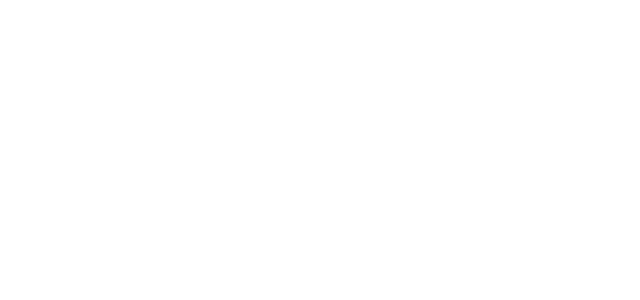
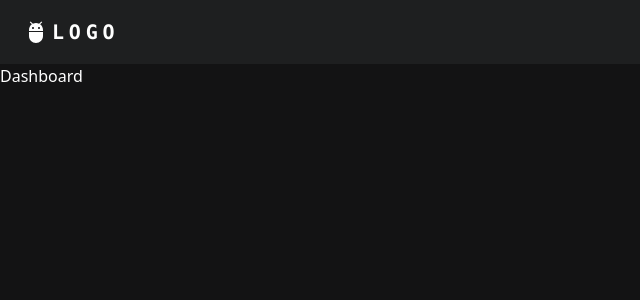
Before and after one commit to kalczugag/ecommerce, a React (Vite) app in the folder admin/: page / in a window 1280 px wide. Before the commit this address had no page. Shown: the top 300 px of the page, without its empty margins (0-640 px from the left). Built offline with nearby package versions, Linux system fonts and the light colour scheme.

Commit message:
initial styling on admin page

```diff
--- a/admin/package.json
+++ b/admin/package.json
@@ -10,6 +10,10 @@
     "preview": "vite preview"
   },
   "dependencies": {
+    "@emotion/react": "^11.13.0",
+    "@emotion/styled": "^11.13.0",
+    "@mui/icons-material": "^5.16.4",
+    "@mui/material": "^5.16.4",
     "@reduxjs/toolkit": "^2.2.6",
     "react": "^18.3.1",
     "react-dom": "^18.3.1",
--- a/admin/src/App.tsx
+++ b/admin/src/App.tsx
@@ -1,7 +1,16 @@
 import { Routes, Route } from "react-router-dom";
+import Layout from "./layouts/Layout";
+import Dashboard from "./pages/Dashboard";
+import "./assets/styles/app.css";
 
 const App = () => {
-    return <Routes></Routes>;
+    return (
+        <Layout>
+            <Routes>
+                <Route index element={<Dashboard />} />
+            </Routes>
+        </Layout>
+    );
 };
 
 export default App;
--- /dev/null
+++ b/admin/src/assets/styles/app.css
@@ -0,0 +1,6 @@
+html,
+body {
+    height: 100%;
+    background-color: #131314;
+    color: white;
+}
--- /dev/null
+++ b/admin/src/components/Header/index.tsx
@@ -0,0 +1,34 @@
+import { Link } from "react-router-dom";
+import { AppBar, Container, Toolbar } from "@mui/material";
+import { Adb } from "@mui/icons-material";
+
+const Header = () => {
+    return (
+        <AppBar
+            position="static"
+            sx={{
+                backgroundColor: "#1E1F20",
+                boxShadow: "none",
+                color: "white",
+            }}
+        >
+            <Container maxWidth="xl">
+                <Toolbar disableGutters>
+                    <div className="flex items-center flex-1 md:flex-none">
+                        <div className="flex items-center mr-2 flex-grow ">
+                            <Adb className="mr-1" />
+                            <Link
+                                to="/"
+                                className="font-mono font-bold text-xl tracking-[.3rem] no-underline"
+                            >
+                                LOGO
+                            </Link>
+                        </div>
+                    </div>
+                </Toolbar>
+            </Container>
+        </AppBar>
+    );
+};
+
+export default Header;
--- /dev/null
+++ b/admin/src/layouts/Layout/index.tsx
@@ -0,0 +1,17 @@
+import { ReactNode } from "react";
+import Header from "../../components/Header";
+
+interface LayoutProps {
+    children: ReactNode;
+}
+
+const Layout = ({ children }: LayoutProps) => {
+    return (
+        <div>
+            <Header />
+            {children}
+        </div>
+    );
+};
+
+export default Layout;
--- /dev/null
+++ b/admin/src/pages/Dashboard/index.tsx
@@ -0,0 +1,5 @@
+const Dashboard = () => {
+    return <div>Dashboard</div>;
+};
+
+export default Dashboard;
```
Also changed, not shown: 1 other file (tests, documents, lock files or other folders).
